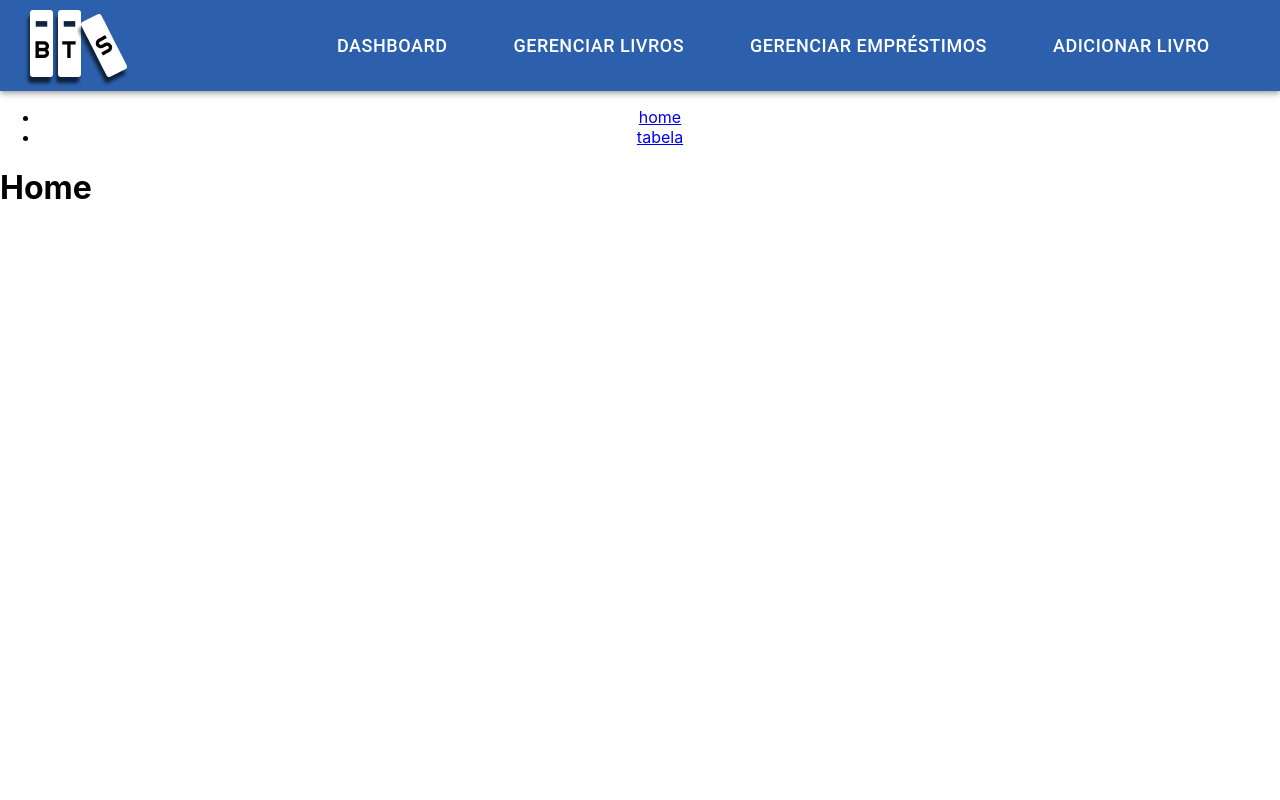
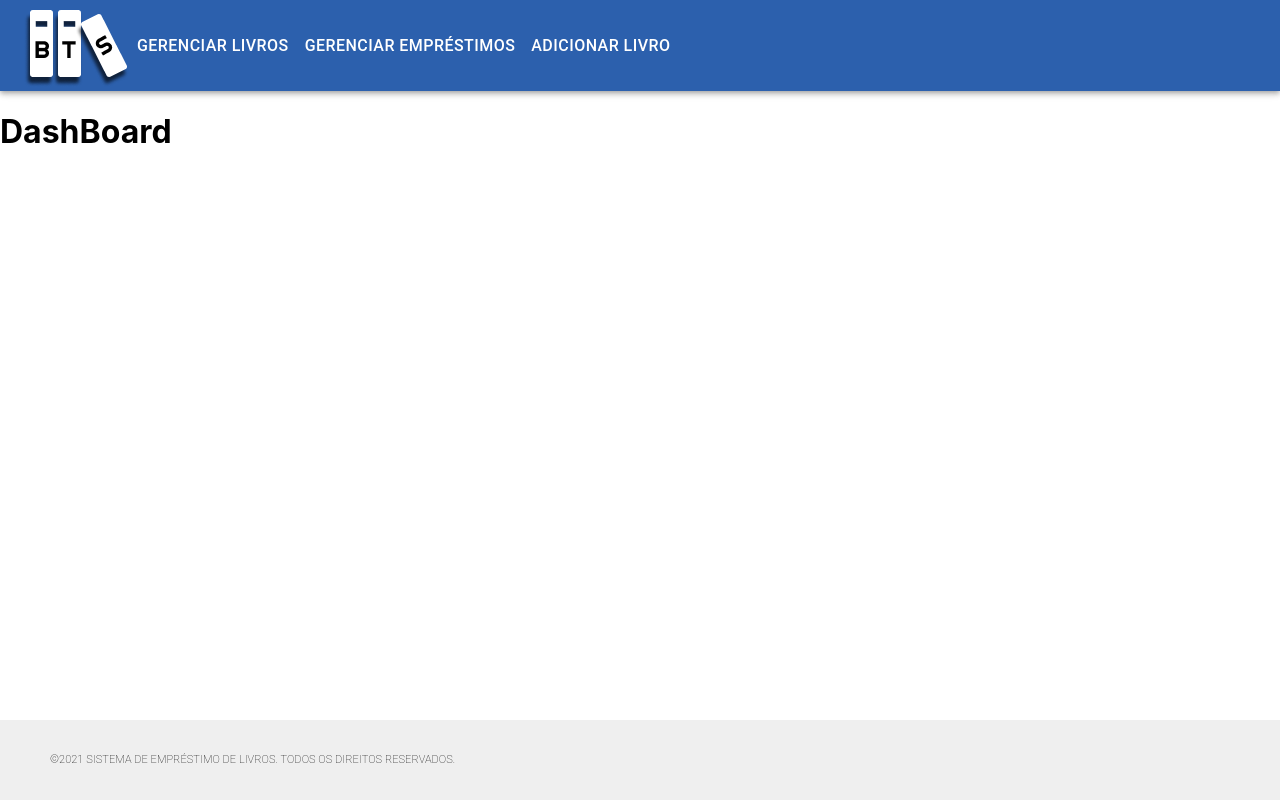
Before and after one commit to GitDoVitor/BS-Front, a React (Create React App) app in the folder frontbs/: page / in a window 1280 px wide. Built offline with nearby package versions, Linux system fonts and the light colour scheme; the HTML template or start-up script is replaced by a standard one.

Commit message:
adicionado footer e arrumado algumas rotas

```diff
--- a/frontbs/src/App.js
+++ b/frontbs/src/App.js
@@ -2,10 +2,10 @@ import './App.scss';
 import {
   BrowserRouter as Router,
   Switch,
-  Route,
-  Link
+  Route
 } from "react-router-dom";
 import Header from './components/header/header';
+import Footer from './components/footer/footer';
 
 function App() {
   return (
@@ -13,25 +13,18 @@ function App() {
       <div className="App">
         <Header/>
 
-        <nav>
-          <ul>
-          <li>
-              <Link to="/">home</Link>
-            </li>
-            <li>
-              <Link to="/tabela">tabela</Link>
-            </li>
-          </ul>
-        </nav>
-
+        <Footer/>
       </div>
 
       <Switch>
-        <Route path="/tabela">
-          <TabelaFoda />
+        <Route path="/gerenciaLivro">
+          <Livros />
         </Route>
         <Route path="/">
-          <Home />
+          <Dash />
+        </Route>
+        <Route path="/gerenciaEmprestimo">
+          <Emprestimos />
         </Route>
       </Switch>
 
@@ -39,12 +32,16 @@ function App() {
   );
 }
 
-function TabelaFoda() {
-  return <h1>Tabela Foda</h1>;
+function Livros() {
+  return <h1>Tabela de Livros</h1>;
 }
 
-function Home() {
-  return <h1>Home</h1>;
+function Dash() {
+  return <h1>DashBoard</h1>;
+}
+
+function Emprestimos() {
+  return <h1>Tabela de Emprestimos</h1>;
 }
 
 export default App;
--- /dev/null
+++ b/frontbs/src/components/footer/footer.js
@@ -0,0 +1,32 @@
+import React from 'react'
+import { makeStyles } from '@material-ui/core/styles';
+import { Typography } from '@material-ui/core';
+
+const useStyles = makeStyles((theme) => ({
+  footer: {
+    position: "absolute",
+    bottom: 0,
+    display: "flex",
+    width: "100%",
+    height: 80,
+    backgroundColor: "#EFEFEF",
+    alignItems: "center",
+  },
+  typo: {
+    fontSize: 11,
+    fontWeight: 200,
+    paddingLeft: 50,
+  }
+}))
+
+export default function Footer() {
+  const classes = useStyles();
+
+  return(
+    <div className={classes.footer}>
+      <Typography variant="h4" className={classes.typo}>
+        ©2021 SISTEMA DE EMPRÉSTIMO DE LIVROS. TODOS OS DIREITOS RESERVADOS.
+      </Typography>
+    </div>
+  )
+}
--- a/frontbs/src/components/header/header.js
+++ b/frontbs/src/components/header/header.js
@@ -7,6 +7,9 @@ import { Link } from 'react-router-dom';
 import ICONE from '../../images/Group 1.png'
 
 const useStyles = makeStyles((theme) => ({
+  link: {
+    textDecoration: "none",
+  },
   icon: {
     marginTop: 10,
   },
@@ -15,8 +18,8 @@ const useStyles = makeStyles((theme) => ({
   },
   botao: {
     color: "#FFFFFF",
-    fontSize: 18,
-    marginLeft: 50,
+    fontSize: 16,
+    // marginLeft: 50,
   },
 }))
 
@@ -27,18 +30,20 @@ export default function Header() {
     <div>
       <AppBar position="static" className={classes.header}>
         <Toolbar>
-          <Link to="/">
+          <Link to="/" className={classes.link}>
             <img src={ICONE} className={classes.icon} alt="logo"/>
           </Link>
-
-            <Button className={classes.botao} style={{ marginLeft: 200 }}>DASHBOARD</Button>
+          <Link to="/gerenciaLivro" className={classes.link}>
             <Button className={classes.botao}>GERENCIAR LIVROS</Button>
+          </Link>
+          <Link to="/gerenciaEmprestimo" className={classes.link}>
             <Button className={classes.botao}>GERENCIAR EMPRÉSTIMOS</Button>
+          </Link>
+          <Link className={classes.link}>
             <Button className={classes.botao}>ADICIONAR LIVRO</Button>
-
+          </Link>
         </Toolbar>
       </AppBar>
     </div>
   )
-
 }
```
